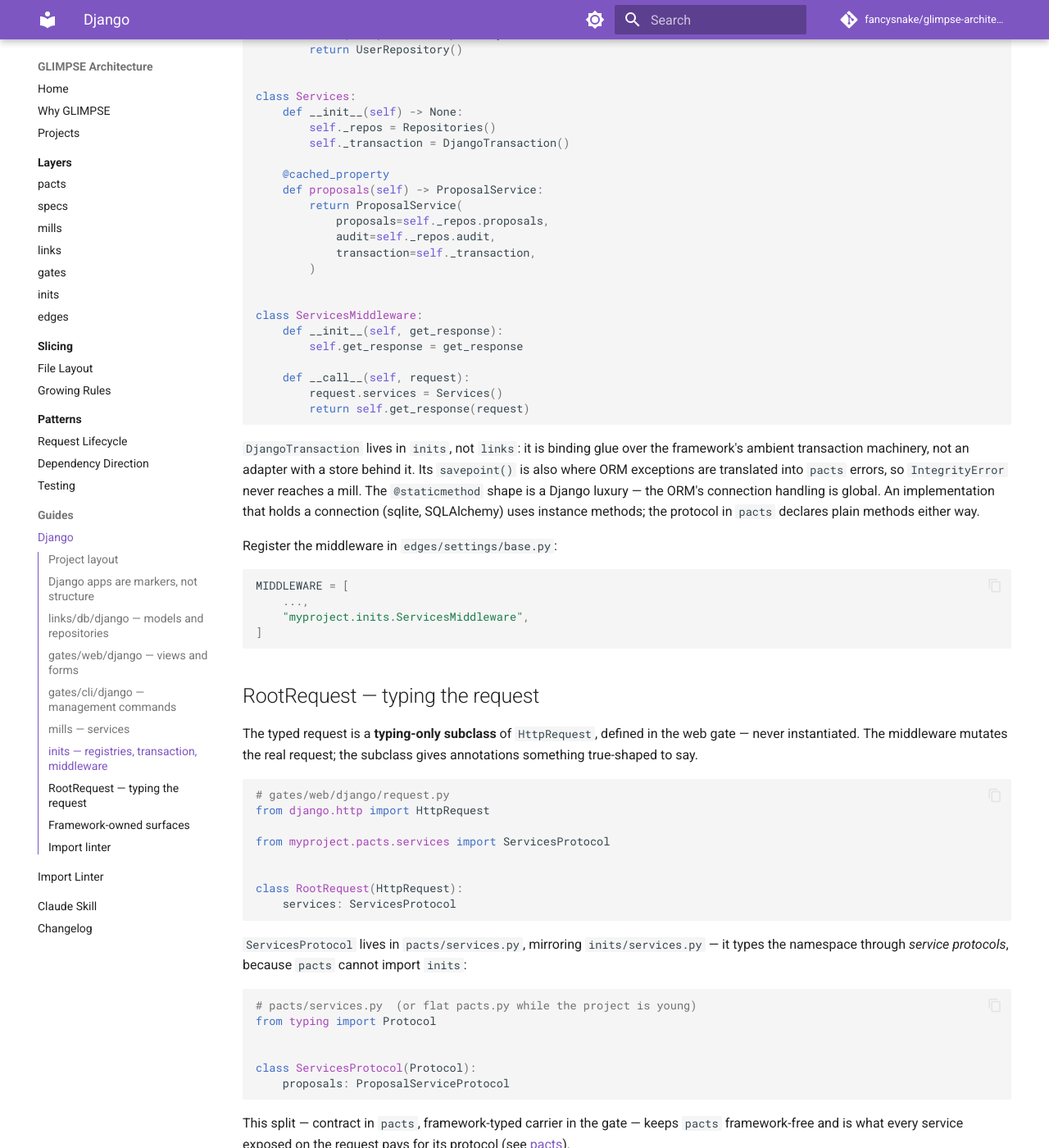
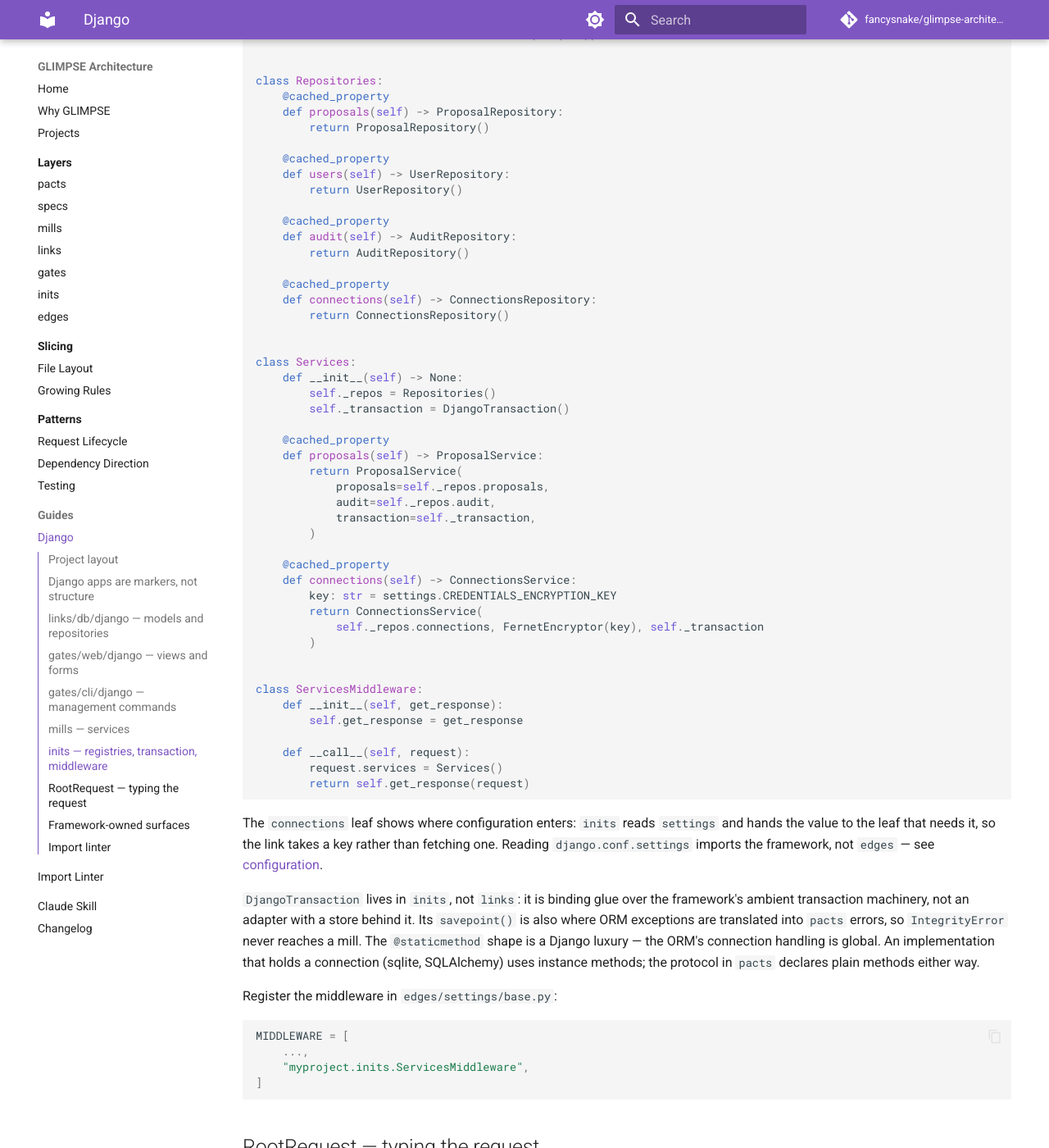
Before and after one commit to fancysnake/glimpse-architecture, an MkDocs documentation site: the page built from docs/guides/django.md, in a window 1280 px wide and 1400 px high, scrolled down 4818 px. Shown: the whole window at 82% size. Built offline with MkDocs 1.6.1 and Material for MkDocs 9.7.7, drawn with Linux system fonts in a browser that asks for light colours; comment, search, counter and statistics services are not loaded; some of the changed text lies outside the part shown.

Commit message:
Django guide: make the inits example run
The Services example wired a repository the Repositories class above it never
defined, and the import block named neither service class it constructs — the
first thing a Django reader copies, and it does not work.

Completed against Ludamus rather than by patching the missing symbol, so the
example shows a real registry: the audit leaf the proposals service wants, and
a connections leaf that reads settings and hands the key to the link. That is
where configuration enters a Django project, at the point a reader of this
guide will meet it.

````diff
--- a/docs/guides/django.md
+++ b/docs/guides/django.md
@@ -218,9 +218,18 @@ are no boundaries to inject across.
 from contextlib import contextmanager
 from functools import cached_property
 
+from django.conf import settings
 from django.db import DataError, IntegrityError, transaction
 
-from myproject.links.db.django import ProposalRepository, UserRepository
+from myproject.links.crypto.fernet import FernetEncryptor
+from myproject.links.db.django import (
+    AuditRepository,
+    ConnectionsRepository,
+    ProposalRepository,
+    UserRepository,
+)
+from myproject.mills.connections import ConnectionsService
+from myproject.mills.proposals import ProposalService
 from myproject.pacts.db import DatabaseConstraintError
 
 
@@ -251,6 +260,14 @@ class Repositories:
     def users(self) -> UserRepository:
         return UserRepository()
 
+    @cached_property
+    def audit(self) -> AuditRepository:
+        return AuditRepository()
+
+    @cached_property
+    def connections(self) -> ConnectionsRepository:
+        return ConnectionsRepository()
+
 
 class Services:
     def __init__(self) -> None:
@@ -265,6 +282,13 @@ class Services:
             transaction=self._transaction,
         )
 
+    @cached_property
+    def connections(self) -> ConnectionsService:
+        key: str = settings.CREDENTIALS_ENCRYPTION_KEY
+        return ConnectionsService(
+            self._repos.connections, FernetEncryptor(key), self._transaction
+        )
+
 
 class ServicesMiddleware:
     def __init__(self, get_response):
@@ -274,6 +298,12 @@ class ServicesMiddleware:
         request.services = Services()
         return self.get_response(request)
 ```
+
+The `connections` leaf shows where configuration enters: `inits` reads
+`settings` and hands the value to the leaf that needs it, so the link takes a
+key rather than fetching one. Reading `django.conf.settings` imports the
+framework, not `edges` — see
+[configuration](../layers/inits.md#configuration-enters-here).
 
 `DjangoTransaction` lives in `inits`, not `links`: it is binding glue over the
 framework's ambient transaction machinery, not an adapter with a store behind
````
Also changed, not shown: review.md (+20 -2 lines).
